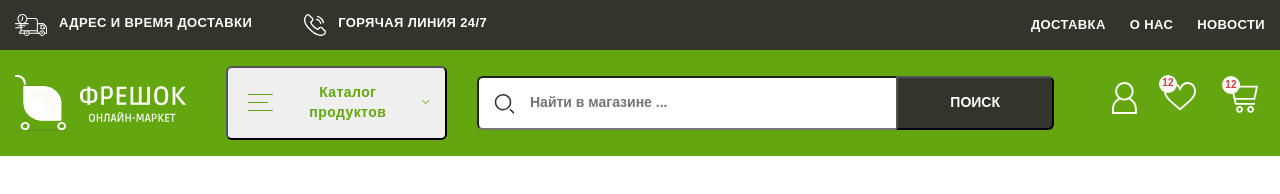
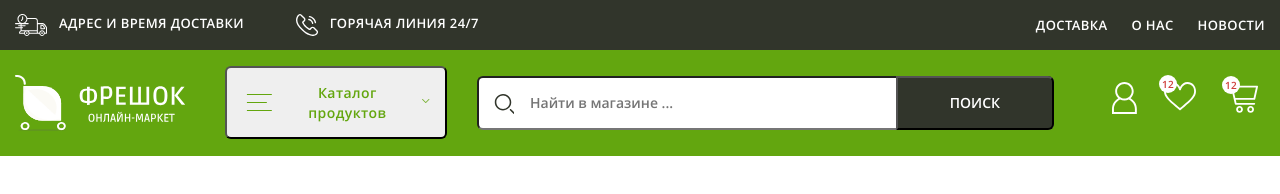
Before and after one commit to ValentinaFedosieieva/freshok, a website: page app/index.html in a window 1280 px wide. Drawn offline with nearby package versions, Linux system fonts and the light colour scheme; files that its build step writes are made by us from their sources.

Commit message:
fixed fonts

```diff
--- a/app/scss/_fonts.scss
+++ b/app/scss/_fonts.scss
@@ -1,5 +1,5 @@
 @font-face {
-  font-family: 'OpenSans-Light', sans-serif;
+  font-family: 'OpenSans-Light';
   font-weight: 300;
   font-style: normal;
   src: local('OpenSans-Light'),
@@ -9,7 +9,7 @@
 }
 
 @font-face {
-  font-family: 'OpenSans-Regular', sans-serif;
+  font-family: 'OpenSans-Regular';
   font-weight: 400;
   font-style: normal;
   src: local('OpenSans-Regular'),
@@ -19,7 +19,7 @@
 }
 
 @font-face {
-  font-family: 'OpenSans-SemiBold', sans-serif;
+  font-family: 'OpenSans-SemiBold';
   font-weight: 600;
   font-style: normal;
   src: local('OpenSans-SemiBold'),
@@ -29,7 +29,7 @@
 }
 
 @font-face {
-  font-family: 'OpenSans-Bold', sans-serif;
+  font-family: 'OpenSans-Bold';
   font-weight: 700;
   font-style: normal;
   src: local('OpenSans-Bold'),
@@ -39,7 +39,7 @@
 }
 
 @font-face {
-  font-family: 'Ruda-Regular', sans-serif;
+  font-family: 'Ruda-Regular';
   font-weight: 400;
   font-style: normal;
   src: local('Ruda-Regular'),
@@ -49,7 +49,7 @@
 }
 
 @font-face {
-  font-family: 'Ruda-SemiBold', sans-serif;
+  font-family: 'Ruda-SemiBold';
   font-weight: 600;
   font-style: normal;
   src: local('Ruda-SemiBold'),
@@ -59,7 +59,7 @@
 }
 
 @font-face {
-  font-family: 'Ruda-Bold', sans-serif;
+  font-family: 'Ruda-Bold';
   font-weight: 700;
   font-style: normal;
   src: local('Ruda-Bold'),
@@ -69,7 +69,7 @@
 }
 
 @font-face {
-  font-family: 'Ruda-Black', sans-serif;
+  font-family: 'Ruda-Black';
   font-weight: 900;
   font-style: normal;
   src: local('Ruda-Black'),
```
